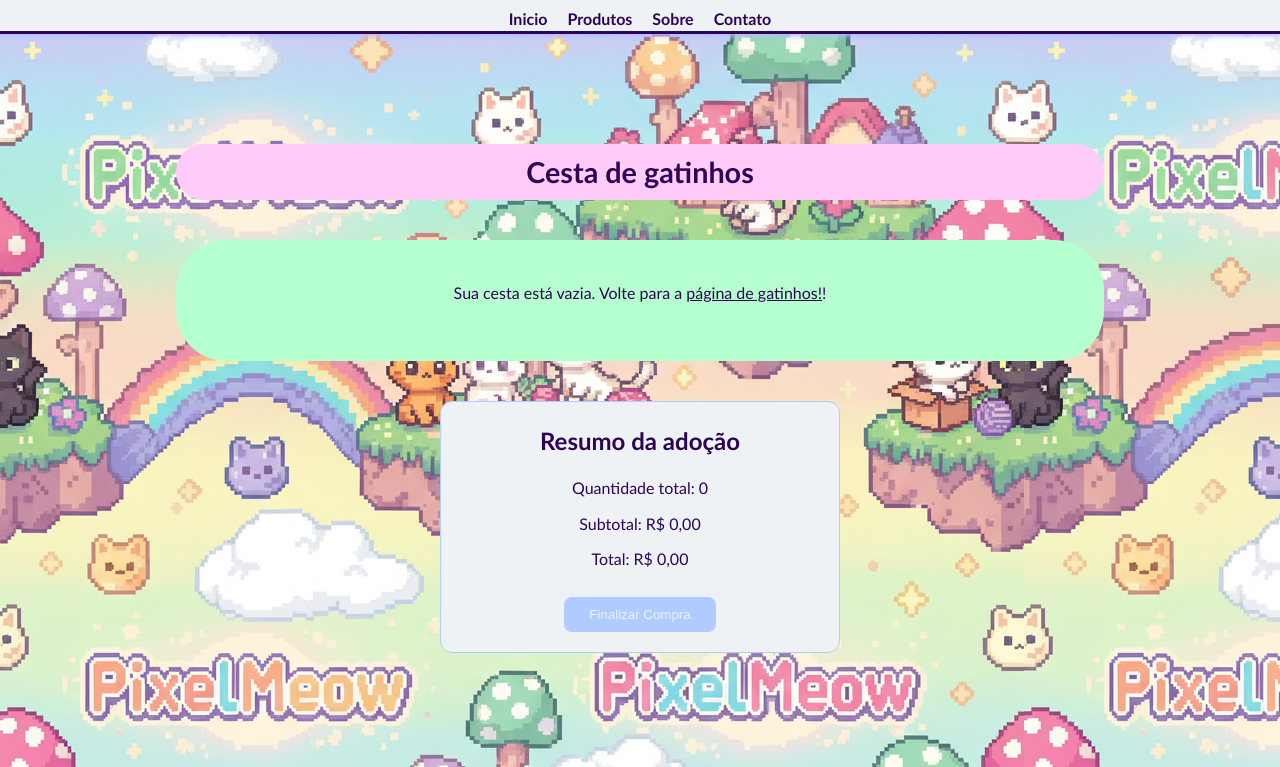
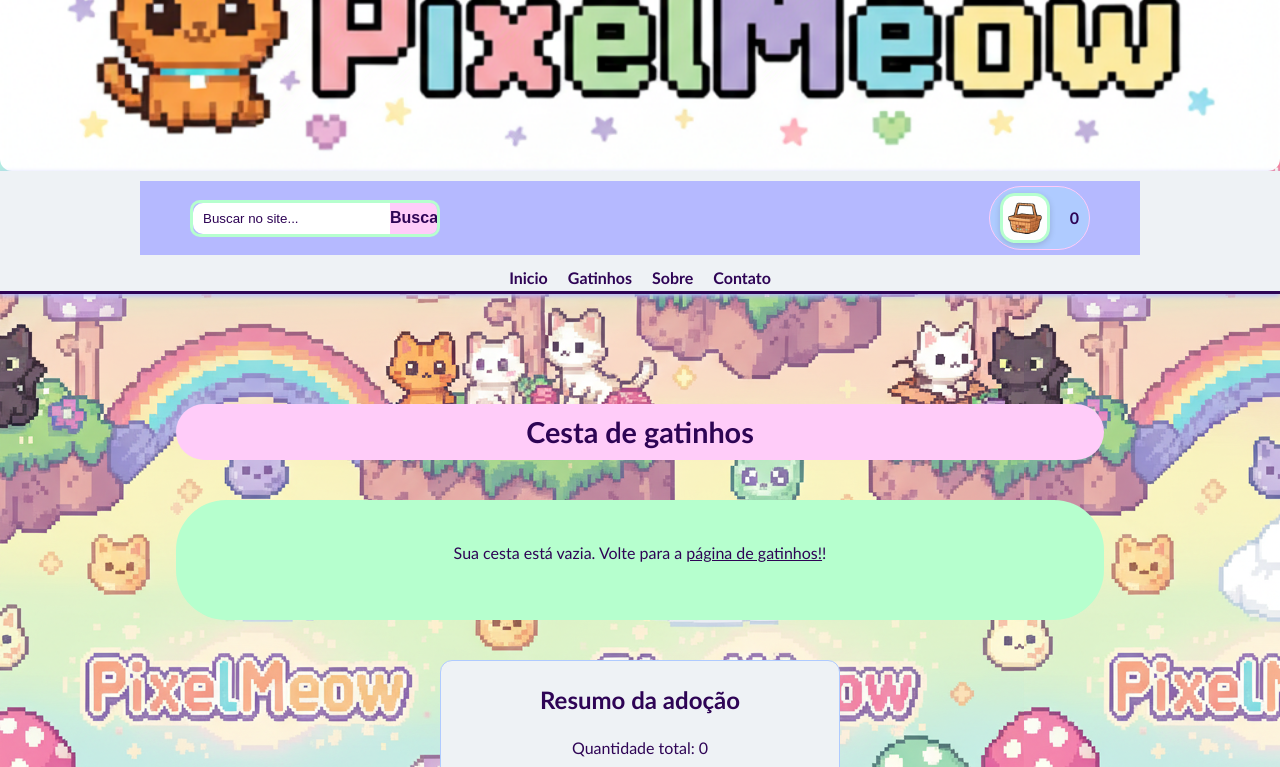
Before and after one commit to Patricia-Pimentel/Projeto-Final-Front-End, a plain HTML site: page pages/cesta.html in a window 1280 px wide. Shown: the part 114-881 px from the top of the page. Drawn offline with Linux system fonts and the light colour scheme.

Commit message:
ajuste no link para o banner na pagina da cesta e ajuste do link para a pagina principal nas paginas dos produtos

```diff
--- a/pages/cesta.html
+++ b/pages/cesta.html
@@ -13,7 +13,7 @@
 
 
     <header class="header">
-        <img class="banner-topo" src="img/banner.png" alt="Banner da PixelMeow">
+        <img class="banner-topo" src="../img/banner.png" alt="Banner da PixelMeow">
     </header>
 
     <header class="header-fixo-container">
@@ -37,7 +37,7 @@
             <nav class="header-nav">
                 <ul>
                     <li><a href="../index.html#inicio">Inicio</a></li>
-                    <li><a href="../index.html#produtos">Produtos</a></li>
+                    <li><a href="../index.html#produtos">Gatinhos</a></li>
                     <li><a href="../index.html#sobre">Sobre</a></li>
                     <li><a href="../index.html#contato">Contato</a></li>
                 </ul>
```
Also changed, not shown: pages/gato_branco.html (+1 -1 lines), pages/gato_frajola.html (+1 -1 lines), pages/gato_laranja.html (+1 -1 lines), pages/gato_preto.html (+1 -1 lines), pages/gato_siames.html (+1 -1 lines), pages/gato_tigrado.html (+1 -1 lines).
